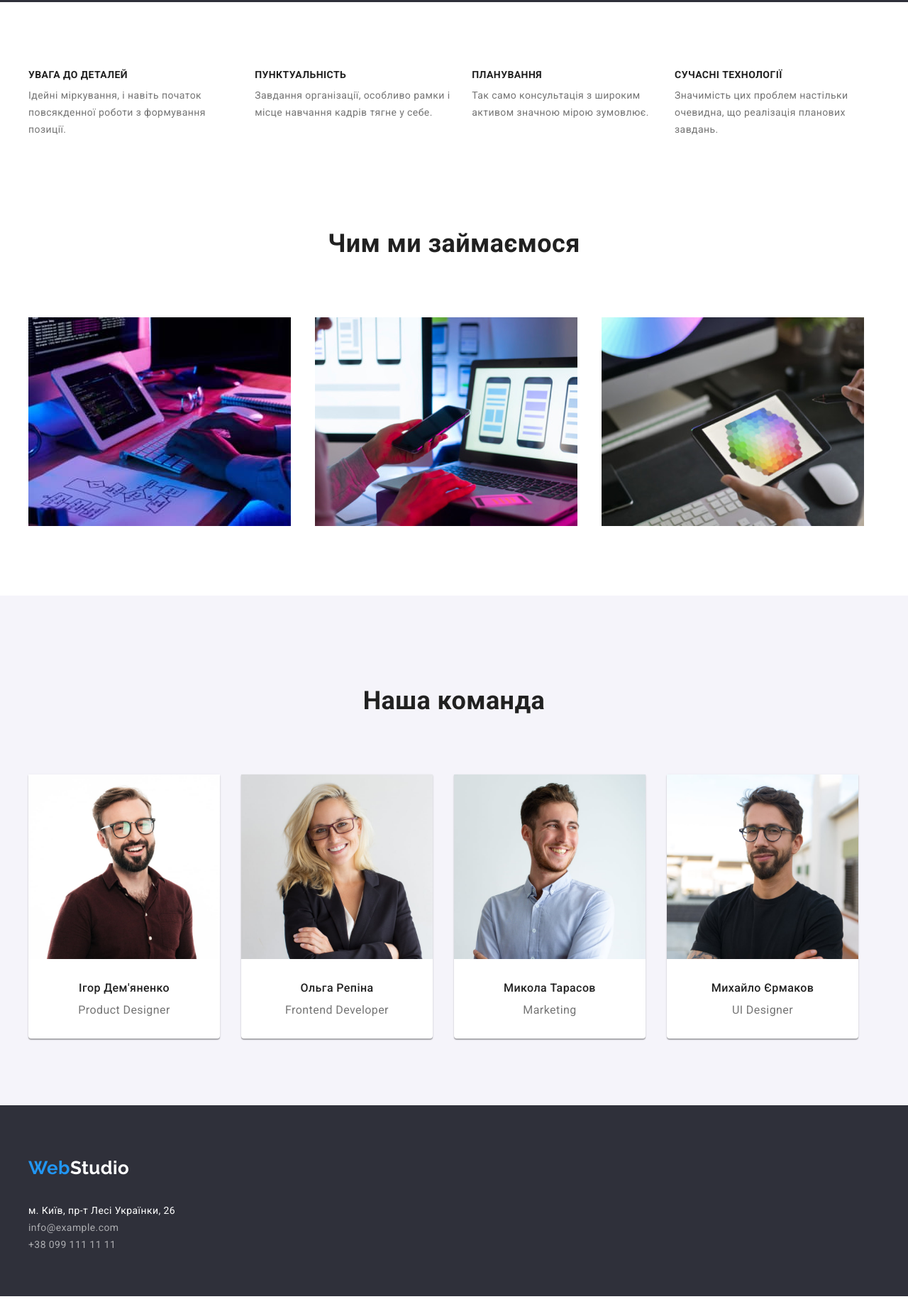
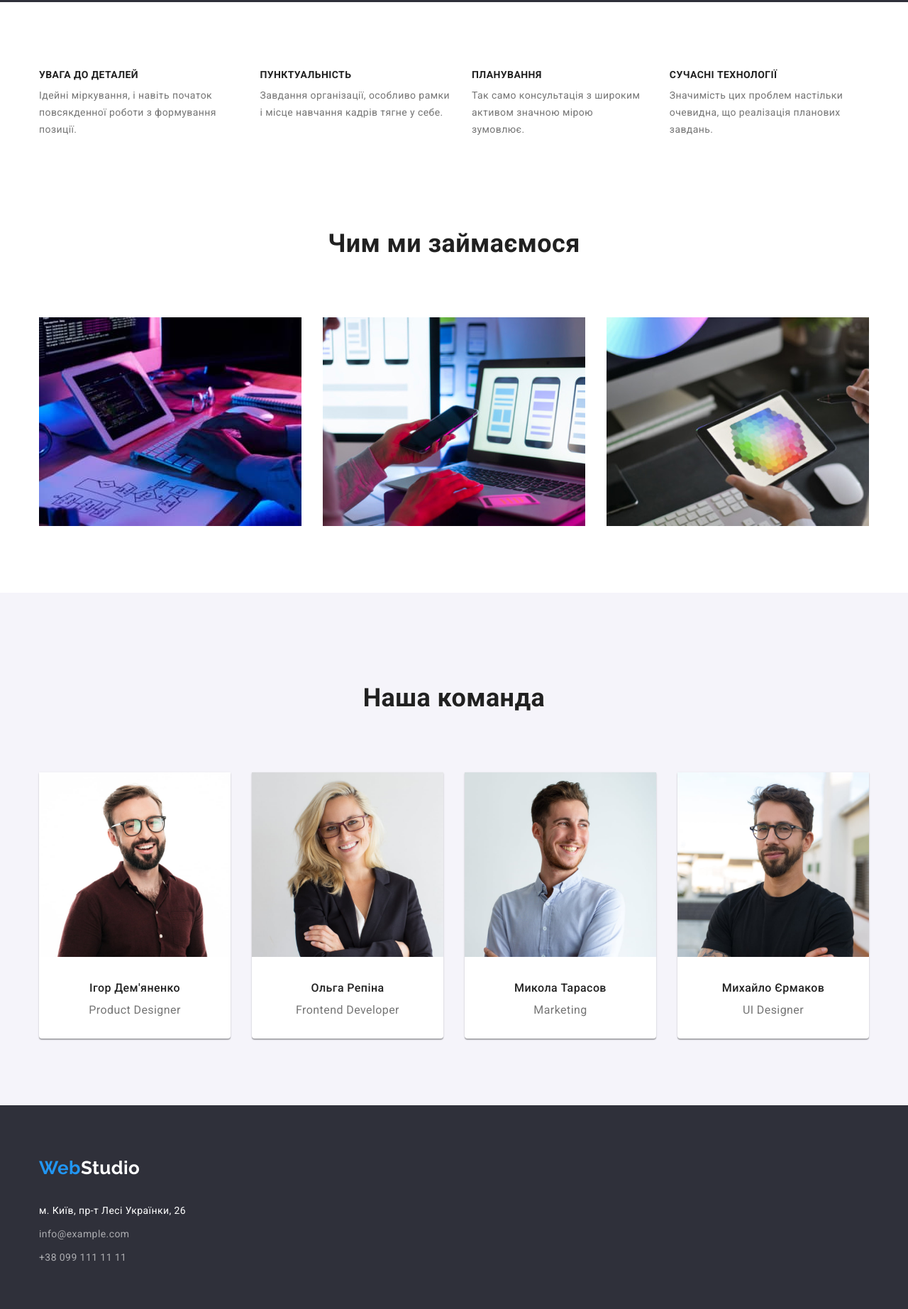
Before and after one commit to KsushkaKov/goit-markup-hw-03, a website: page index.html in a window 1280 px wide. Shown: the part 751-2595 px from the top of the page at 71% size. Drawn offline with nearby package versions, Linux system fonts and the light colour scheme.

Commit message:
edited css style

```diff
--- a/css/styles.css
+++ b/css/styles.css
@@ -33,14 +33,28 @@ body {
 .container {
   width: 1200px;
   margin: 0 auto;
+  padding: 0 15px;
+}
+
+h1,
+h2,
+h3,
+h4,
+h5,
+h6 {
+  margin: 0;
 }
 
 .page-logo {
+  margin-right: 93px;
+}
+
+.page-logo,
+.page-logo-footer {
   font-weight: 700;
   font-size: 26px;
   line-height: 2.18;
   color: var(--acent-color);
-  margin-right: 93px;
 }
 
 .page-logo-part {
@@ -48,9 +62,11 @@ body {
 }
 
 .page-logo,
-.page-logo-part {
+.page-logo-part,
+.page-logo-footer {
   font-family: "Raleway";
 }
+
 .main-header {
   border: 1px var(--horizontal-line);
   border-style: hidden hidden solid hidden;
@@ -93,6 +109,8 @@ body {
 .link-number:hover,
 .page-logo:focus,
 .page-logo:hover,
+.page-logo-footer:hover,
+.page-logo-footer:focus,
 .page-logo-part:hover,
 .page-logo-part:focus,
 .page-logo-part-footer:hover,
@@ -105,6 +123,8 @@ body {
 }
 
 .page-logo,
+.page-logo-part,
+.page-logo-footer,
 .link-acent,
 .link,
 .link-email,
@@ -150,20 +170,19 @@ ul {
 .hero {
   background-color: var(--header-footer-color);
   text-align: center;
+  padding: 200px 0;
 }
 
-.hero-title{
+.hero-title {
   font-weight: 900;
   font-size: 44px;
   letter-spacing: 0.06em;
   text-transform: uppercase;
   color: var(--white-color);
-  line-height: 2.14;
-  margin: 0;
-  padding-top: 200px;
+  line-height: 4.28;
 }
 
-.hero-title-transform{
+.hero-title-transform {
   display: block;
 }
 
@@ -176,11 +195,10 @@ ul {
   cursor: pointer;
   padding: 10px 32px;
   margin-top: 30px;
-  margin-bottom: 200px;
 }
 
 .section {
-  margin-top: 94px;
+  padding: 94px 0;
 }
 
 .features-list {
@@ -230,16 +248,20 @@ ul {
   margin-bottom: 50px;
 }
 
-.main-photo-list {
-  display: inline-block;
+.about-us {
+  padding-top: 0;
 }
 
-.main-team-list {
+.main-photo-list {
   display: flex;
 }
+
+ul.main-team-list {
+  display: flex;
+}
+
 .main-team-list .item {
-  flex-direction: column;
-  align-items: center;
+  text-align: center;
   background-color: var(--white-color);
   border-radius: 0px 0px 4px 4px;
   box-shadow: 0px 1px 3px rgba(0, 0, 0, 0.12), 0px 1px 1px rgba(0, 0, 0, 0.14),
@@ -250,8 +272,8 @@ ul {
   font-weight: 500;
   font-size: 16px;
   line-height: 1.33;
-  margin-top: 30px;
-  margin-bottom: 10px;
+  padding-top: 30px;
+  padding-bottom: 10px;
 }
 
 .main-team-list-text {
@@ -272,20 +294,23 @@ ul {
   display: inline-block;
   font-family: "Raleway";
   color: var(--white-color);
-  margin-top: 60px;
 }
 
 .footer-section {
   background-color: var(--header-footer-color);
+  padding: 60px 0;
+}
+
+address.footer-adress{
+  margin-top: 20px;
 }
 
 .footer-section.portfolio {
   margin-top: 94px;
 }
 
-.footer-adress {
-  margin-top: 20px;
-  padding-bottom: 60px;
+.footer-adress .item:not(:last-child){
+  margin-bottom: 9px;
 }
 
 .adress-company,
@@ -347,12 +372,13 @@ ul {
 .section-portfolio .item {
   margin-bottom: 30px;
   margin-right: 30px;
-  border: 1px var(--link-border);
-  border-style: hidden solid solid solid;
 }
 
 .portfolio-list {
-  margin: 20px 24px;
+  padding: 20px 24px;
+  border-left: 1px solid var(--link-border);
+  border-right: 1px solid var(--link-border);
+  border-bottom: 1px solid var(--link-border);
 }
 
 .portfolio-text {
@@ -369,7 +395,7 @@ ul {
   letter-spacing: 0.06em;
   color: var(--main-color-text);
   margin: 0;
-  padding-bottom: 4px;
+  margin-bottom: 4px;
 }
 
 .section-button:focus,
@@ -389,11 +415,11 @@ ul {
 }
 
 .section-buttons {
-  margin-bottom: 34px;
+  margin-bottom: 50px;
   display: flex;
   justify-content: center;
 }
 
-.section-buttons .item:not(:last-child) {
+.section-buttons-item:not(:last-child) {
   margin-right: 8px;
 }
--- a/index.html
+++ b/index.html
@@ -50,12 +50,12 @@
     <main>
       <section class="hero">
         <div class="container">
-          <h1 class="hero-title">Ефективні рішення для <span class="hero-title-transform">вашого бізнесу</span></h1>
+          <h1 class="hero-title">Ефективні рішення для вашого бізнесу</span></h1>
           <button class="hero-button" type="button">Замовити послугу</button>
         </div>
       </section>
-      <div class="container">
-        <section class="section">
+      <section class="section">
+          <div class="container">
           <h2 hidden class="section-title">Наші переваги</h2>
           <ul class="features-list">
             <li class="features-list item">
@@ -86,9 +86,11 @@
               </p>
             </li>
           </ul>
+          </div>
         </section>
 
-        <section class="section">
+        <section class="section about-us">
+          <div class="container">
           <h2 class="section-title">Чим ми займаємося</h2>
           <ul class="main-photo-list list">
             <li class="main-photo-list item">
@@ -113,8 +115,9 @@
               />
             </li>
           </ul>
+          </div>
         </section>
-      </div>
+
 
       <section class="section section-team">
         <div class="container">
@@ -160,12 +163,12 @@
     <footer class="footer-section">
 
         <div class="container">
-          <a href="/index.html" class="page-logo"
+          <a href="/index.html" class="page-logo-footer"
             >Web<span class="page-logo-part-footer">Studio</span></a
           >
-          <address>
+          <address class="footer-adress">
             <ul class="footer-adress list">
-              <li>
+              <li class="footer-adress item">
                 <a
                   href="https://goo.gl/maps/CPtrU1FHBa2aNyZL9"
                   target="_blank"
@@ -174,12 +177,12 @@
                   >м. Київ, пр-т Лесі Українки, 26</a
                 >
               </li>
-              <li>
+              <li class="footer-adress item">
                 <a href="mailto:info@example.com" class="mailto"
                   >info@example.com</a
                 >
               </li>
-              <li>
+              <li class="footer-adress item">
                 <a href="tel:+380991111111" class="tel">+38 099 111 11 11</a>
               </li>
             </ul>
```
Also changed, not shown: portfolio.html (+14 -13 lines).
